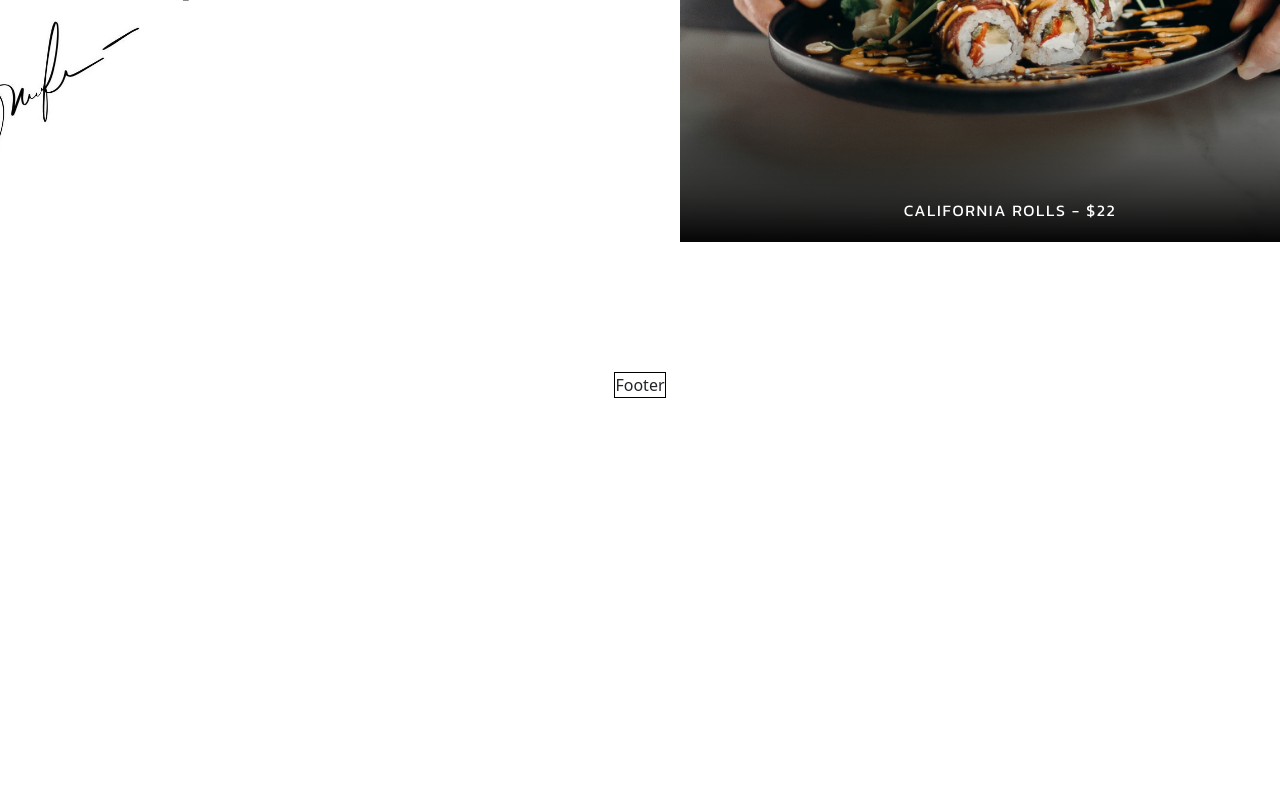
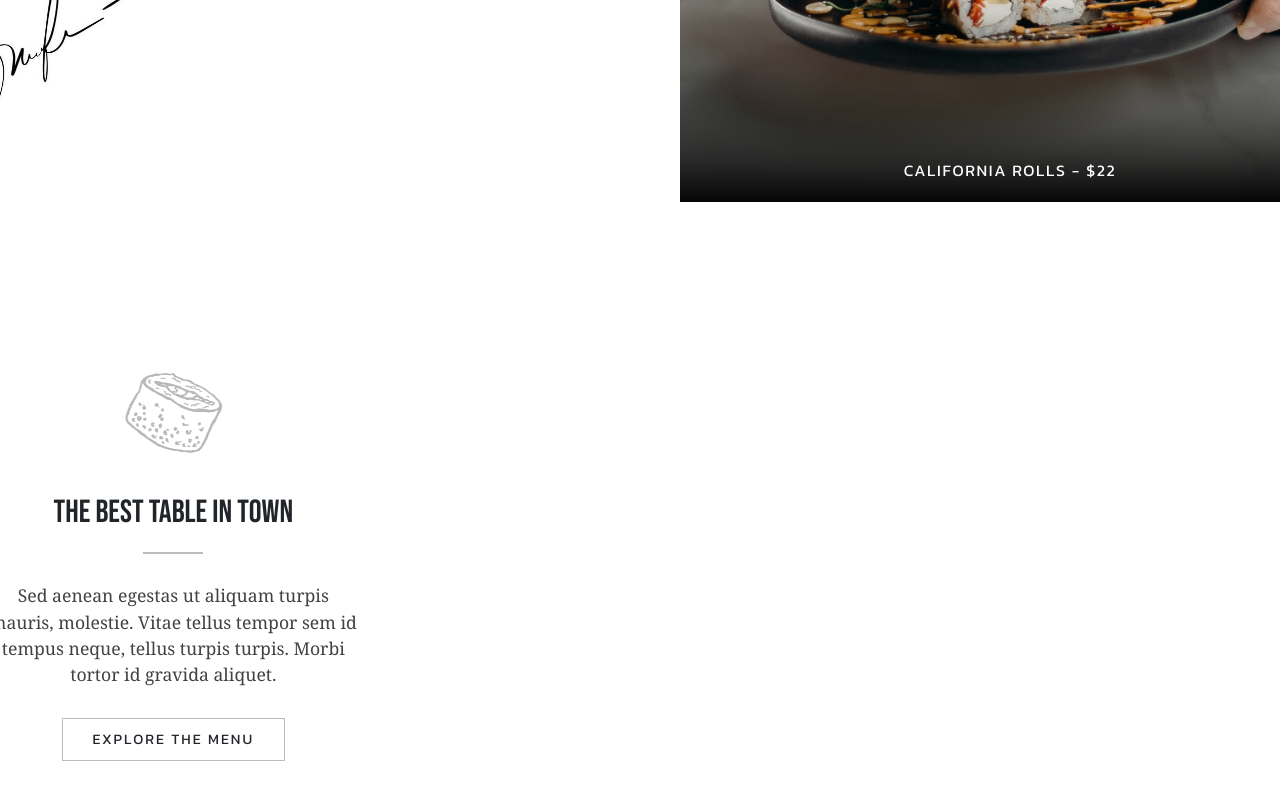
Before and after one commit to Daniele206/proj-html-vuejs, a Vue app: page / in a window 1280 px wide. Shown: the part 1944-2744 px from the top of the page. Before the commit the page ends 2342 px from the top, so only its background shows below. Built offline with nearby package versions, Linux system fonts and the light colour scheme.

Commit message:
[add] sushi card

```diff
--- a/src/assets/scss/_general.scss
+++ b/src/assets/scss/_general.scss
@@ -1,3 +1,5 @@
+@use './variables' as *;
+
 .my_container{
   max-width: 90%;
   width: 1700px;
--- a/src/assets/scss/_variables.scss
+++ b/src/assets/scss/_variables.scss
@@ -1,6 +1,6 @@
 $my-white:#ffffff;
 $my-black:#030303;
-$my-darck-gray:#434243;
+$my-dark-gray:#434243;
 $my-light-gray:#bcbcbc;
 $my-lignt-brown:#937a6b;
 $my-brown:#944402;
--- a/src/components/Jumbotron.vue
+++ b/src/components/Jumbotron.vue
@@ -40,6 +40,7 @@
   @use '../assets/scss/variables' as *;
 
   #jumbotron{
+    padding-bottom: 10rem;
     background-image: url(/public/slider52x.jpg);
     background-size: contain;
     background-repeat: no-repeat;
--- a/src/components/partials/Header.vue
+++ b/src/components/partials/Header.vue
@@ -57,7 +57,7 @@
     content: 'New';
     margin-left: 10px;
     padding: 3px 6px;
-    border: 1px solid $my-darck-gray;
+    border: 1px solid $my-dark-gray;
     border-radius: 2px;
   }
 
@@ -80,7 +80,7 @@
         width: 65px;
         aspect-ratio: 1;
         border-radius: 8px;
-        color: $my-darck-gray;
+        color: $my-dark-gray;
         box-shadow: 0 0 4px $my-black;
         .box-content{
           height: 60%;
--- a/src/components/partials/InfoEBtn.vue
+++ b/src/components/partials/InfoEBtn.vue
@@ -61,7 +61,6 @@
   }
 
   .my-btn{
-    margin-bottom: 12.5rem;
     font-family: "Kanit", sans-serif;
     font-size: .9rem;
     font-weight: 600;
--- /dev/null
+++ b/src/components/partials/SushiCard.vue
@@ -0,0 +1,62 @@
+<script>
+  export default {
+
+  }
+</script>
+
+
+<template>
+  <div class="my_sushi_card px-5">
+    <img src="/public/sushi-1.png" alt="">
+    <h2 class="sushi-spot text-center">THE BEST TABLE IN TOWN</h2>
+    <div class="suchi-text text-center p-text-btn">Sed aenean egestas ut aliquam turpis mauris, molestie. Vitae tellus tempor sem id tempus neque, tellus turpis turpis. Morbi tortor id gravida aliquet.</div>
+    <button class="btn my_btn-outline-gray rounded-0 text-uppercase">EXPLORE THE MENU</button>
+  </div>
+</template>
+
+
+<style lang="scss" scoped>
+@use '../../assets/scss/variables' as *;
+
+.p-text-btn{
+  padding-bottom: 30px;
+}
+
+.my_sushi_card{
+  width: calc(100% / 3);
+  display: flex;
+  flex-direction: column;
+  align-items: center;
+  .sushi-spot{
+    font-family: "Bebas Neue", sans-serif;
+    font-weight: 400;
+    font-style: normal;
+    padding: 40px 0 20px 0;
+    &::after{
+      content: '';
+      display: block;
+      margin: 0 auto;
+      width: 60px;
+      height: 0;
+      border: 1px solid $my-light-gray;
+      margin-top: 20px
+    }
+  };
+  .suchi-text{
+    color: $my-dark-gray;
+    font-family: Georgia, 'Times New Roman', Times, serif;
+    font-size: 1.1rem;
+  }
+  .my_btn-outline-gray{
+    border: 1px solid $my-light-gray;
+    font-family: "Kanit", sans-serif;
+    font-size: .9rem;
+    letter-spacing: 2px;
+    padding: 10px 30px;
+    &:hover{
+      border-color: $my-black;
+    };
+  };
+}
+
+</style>
--- a/src/components/partials/UnExp.vue
+++ b/src/components/partials/UnExp.vue
@@ -1,5 +1,11 @@
 <script>
+  import SushiCard from './SushiCard.vue';
+
   export default {
+    components:{
+      SushiCard
+    },
+
     props:{
       preText1:String,
       text1: String,
@@ -29,8 +35,8 @@
         </div>
       </div>
     </div>
-    <div>
-
+    <div class="sushi-pt">
+      <SushiCard />
     </div>
   </div>
 </template>
@@ -40,6 +46,10 @@
   @use '../../assets/scss/variables' as *;
   .w-signature{
     width: 35%;
+  }
+
+  .sushi-pt{
+    padding-top: 170px;
   }
 
   .un-exp{
@@ -57,7 +67,7 @@
           font-size: 1.2rem;
           letter-spacing: 0.01rem;
           line-height: 2rem;
-          color: $my-darck-gray;
+          color: $my-dark-gray;
         }
       }
     }
--- a/src/data/data.js
+++ b/src/data/data.js
@@ -11,6 +11,26 @@ const dataBase= {
     text1: ' mattis mattis. Eget euismod semper eget tortor, donec amet, blandit. Tristique facilisi faucibus elementum feugiat in nam in feugiat. Ipsum odio etiam duis facilisis amet vulputate.',
     mainSpot: 'FOOD IS OUR COMMON GROUND, A UNIVERSAL EXPERIENCE.',
     text2: 'Tristique tempus condimentum diam donec. Condimentum ullamcorper sit elementum hendrerit mi nulla in consequat, ut. Metus, nullam scelerisque netus viverra dui.',
+    sushiCard: {
+      sushi1:{
+        id:'1',
+        title:'THE BEST TABLE IN TOWN',
+        text:'Sed aenean egestas ut aliquam turpis mauris, molestie. Vitae tellus tempor sem id tempus neque, tellus turpis turpis. Morbi tortor id gravida aliquet.',
+        btnText:'EXPLORE THE MENU',
+      },
+      sushi2:{
+        id:'2',
+        title:'PERFECT FOR GROUPS',
+        text:'Quam eu proin sit massa condimentum. Volutpat non pulvinar aliquet nunc. Orci elementum in aliquet a gravida vivamus aliquam turpis vitae.',
+        btnText:'MAKE A RESERVATION',
+      },
+      sushi3:{
+        id:'3',
+        title:'FRESH PRODUCE EVERYDAY',
+        text:'Hendrerit amet, volutpat leo non, commodo maecenas scelerisque tincidunt. Morbi vulputate morbi purus quisque sit sagittis orci elementum gravida.',
+        btnText:'LEARN MORE ABOUT US',
+      },
+    },
   },
   mainTheBTab: {
 
```
